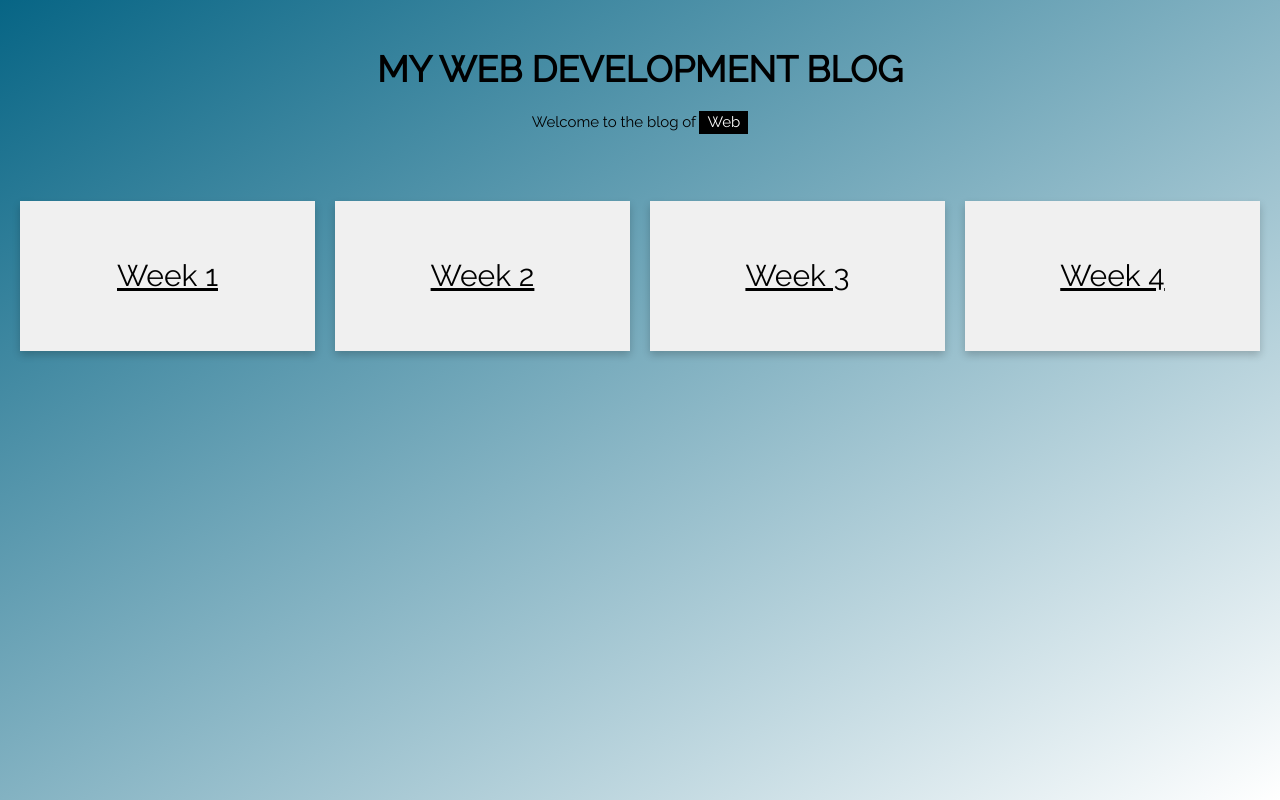
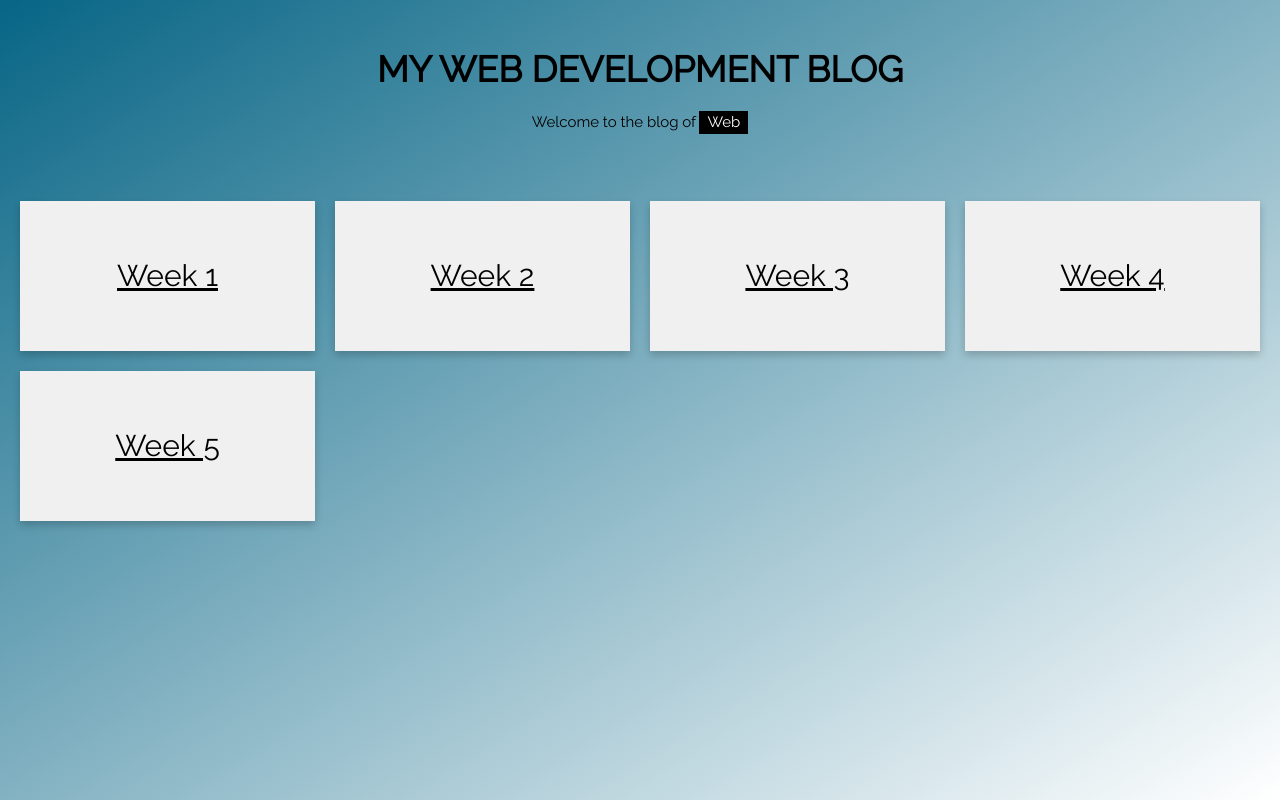
Before and after one commit to kelvinn44/Kelvin-web-dev-blog, a plain HTML site: page index.html in a window 1280 px wide. Drawn offline with nearby package versions, Linux system fonts and the light colour scheme.

Commit message:
minor updates

```diff
--- a/index.html
+++ b/index.html
@@ -72,6 +72,9 @@
                 <h2>Week 4</h2>
             </a>
             <!-- Add more cards here -->
+            <a href="week5.html" class="card">
+                <h2>Week 5</h2>
+            </a>
         </div>
 
 </div><br>
```
Also changed, not shown: week4.html (added), week5.html (added).
